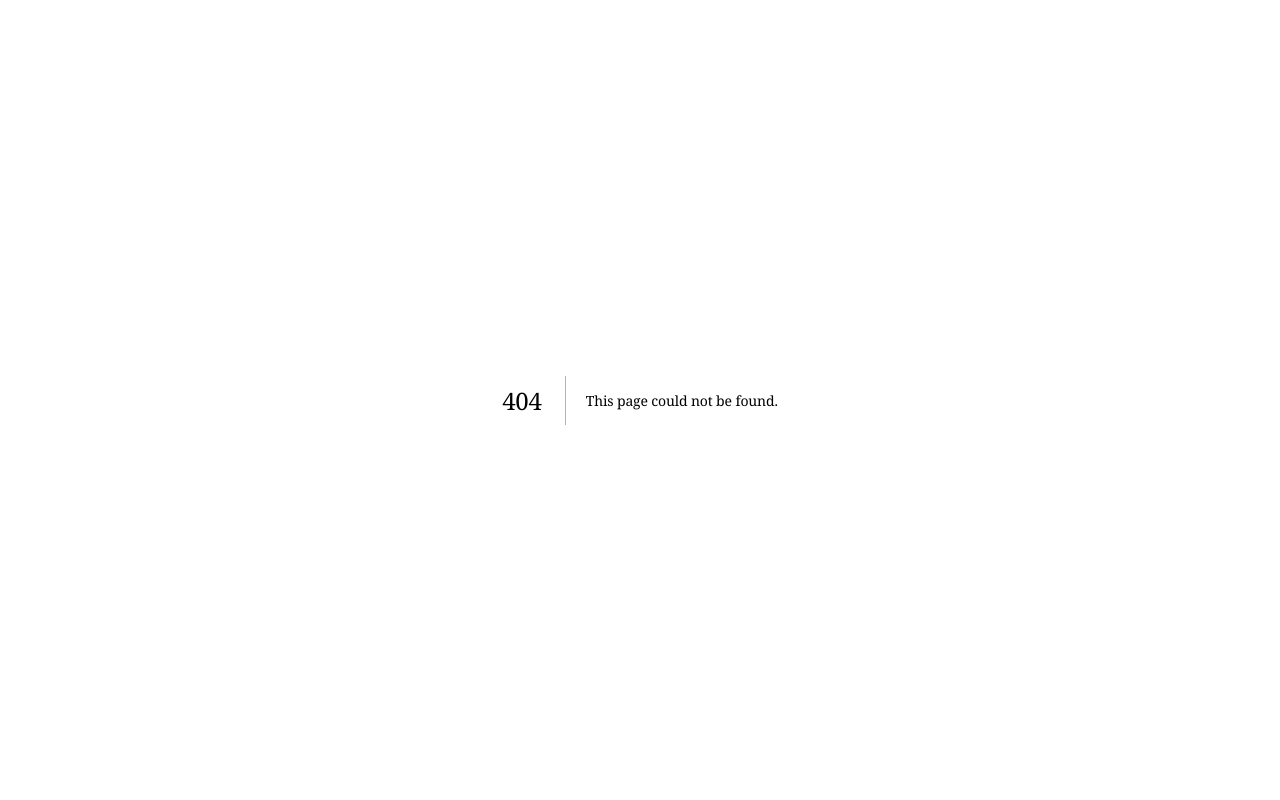
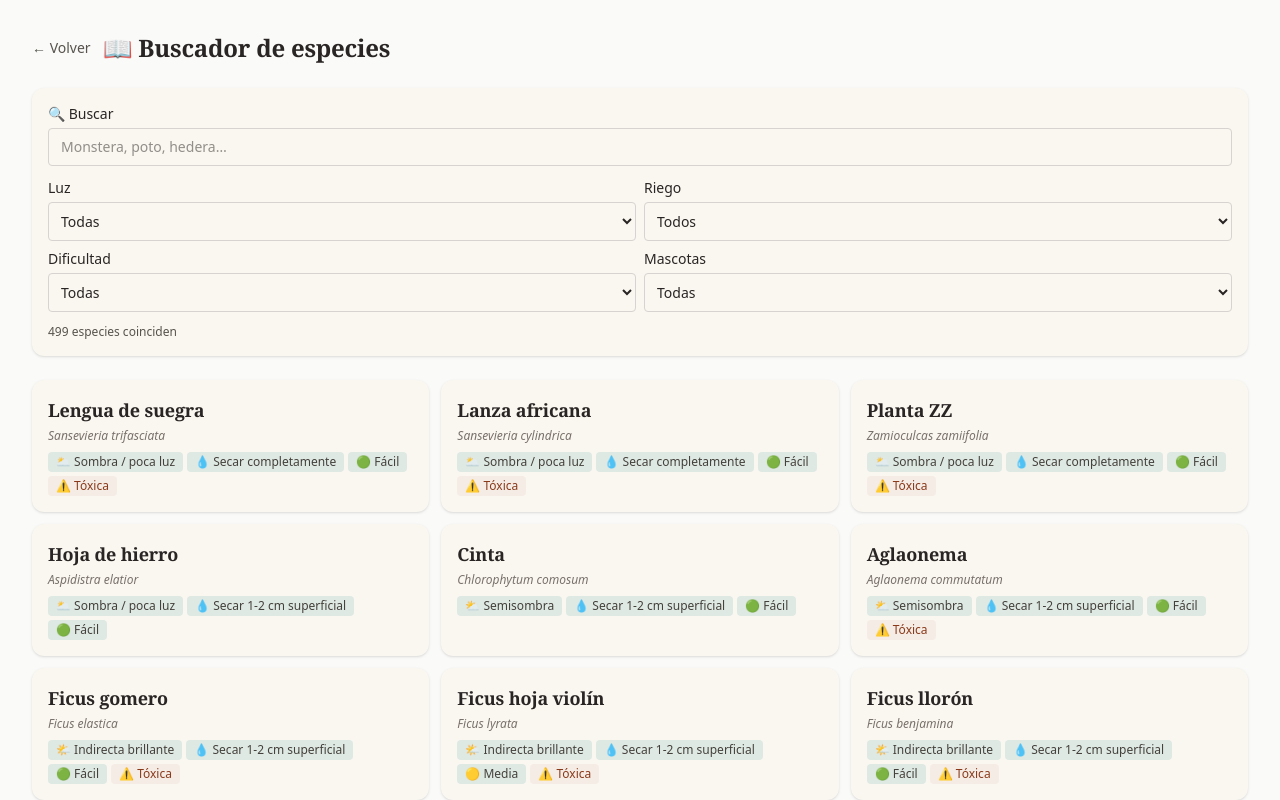
Before and after one commit to tot9308/Totoland, a Next.js app: page /species in a window 1280 px wide. Before the commit this address had no page. Shown: the top 800 px of the page. Built offline with nearby package versions, Linux system fonts and the light colour scheme.

Commit message:
1.0.4: buscador de especies con filtros y fichas detalladas

```diff
--- /dev/null
+++ b/app/species/[name]/page.tsx
@@ -0,0 +1,39 @@
+import Link from "next/link"
+import { findSpecies, LIGHT_LABELS, WATER_LABELS, MIST_LABELS, SUBSTRATE_LABELS, DIFF_LABELS, FLAG_LABELS, fertLabel } from "@/lib/species"
+
+export default function SpeciesDetailPage({ params }: { params: { name: string } }) {
+  const s = findSpecies(decodeURIComponent(params.name))
+  if (!s) return <main className="p-8"><p>Especie no encontrada.</p></main>
+
+  return (
+    <main className="min-h-screen bg-stone-50 p-4 md:p-8">
+      <header className="mb-6">
+        <Link href="/species" className="text-sm text-stone-600 hover:underline">← Volver</Link>
+        <h1 className="mt-2 text-2xl font-bold text-stone-800">{s.common}</h1>
+        <p className="text-sm italic text-stone-600">{s.sci}</p>
+      </header>
+
+      <section className="mb-6 rounded-xl bg-[#faf7f0] p-5 shadow-sm">
+        <h2 className="mb-3 text-lg font-semibold text-stone-800">🌿 Cuidados</h2>
+        <div className="grid grid-cols-1 gap-2 text-sm text-stone-700 md:grid-cols-2">
+          <p>☀️ <b>Luz:</b> {LIGHT_LABELS[s.light]}</p>
+          <p>💧 <b>Riego:</b> {WATER_LABELS[s.water].label} — {WATER_LABELS[s.water].check}</p>
+          <p>🌡️ <b>Temperatura:</b> {s.temp} °C</p>
+          <p>🌫️ <b>Pulverización:</b> {MIST_LABELS[s.mist]}</p>
+          <p>🪴 <b>Sustrato:</b> {SUBSTRATE_LABELS[s.substrate]}</p>
+          <p>🌾 <b>Abono:</b> {fertLabel(s.fert)}</p>
+          <p>🐶 <b>Tóxica para mascotas:</b> {s.toxic ? "sí" : "no"}</p>
+          <p>📊 <b>Dificultad:</b> {DIFF_LABELS[s.difficulty]}</p>
+          <p>💧 <b>Orientativo:</b> cada {s.ws} d en verano / {s.ww} d en invierno</p>
+        </div>
+        {s.flags && FLAG_LABELS[s.flags] && (
+          <p className="mt-3 text-sm text-stone-700">{FLAG_LABELS[s.flags]}</p>
+        )}
+      </section>
+
+      <p className="text-xs text-stone-500">
+        Orientativo: manda siempre lo que observes en tu casa.
+      </p>
+    </main>
+  )
+}
--- /dev/null
+++ b/app/species/page.tsx
@@ -0,0 +1,99 @@
+"use client"
+
+import { useState } from "react"
+import Link from "next/link"
+import { SPECIES, LIGHT_LABELS, WATER_LABELS, DIFF_LABELS, type SpeciesCard } from "@/lib/species"
+
+export default function SpeciesPage() {
+  const [lightFilter, setLightFilter] = useState<number | null>(null)
+  const [waterFilter, setWaterFilter] = useState<string | null>(null)
+  const [diffFilter, setDiffFilter] = useState<number | null>(null)
+  const [toxicFilter, setToxicFilter] = useState<boolean | null>(null)
+  const [query, setQuery] = useState("")
+
+  const filtered = SPECIES.filter(s => {
+    if (lightFilter !== null && s.light !== lightFilter) return false
+    if (waterFilter !== null && s.water !== waterFilter) return false
+    if (diffFilter !== null && s.difficulty !== diffFilter) return false
+    if (toxicFilter !== null && s.toxic !== toxicFilter) return false
+    if (query.trim()) {
+      const q = query.toLowerCase()
+      if (!s.sci.toLowerCase().includes(q) && !s.common.toLowerCase().includes(q)) return false
+    }
+    return true
+  })
+
+  return (
+    <main className="min-h-screen bg-stone-50 p-4 md:p-8">
+      <header className="mb-6 flex items-center gap-3">
+        <Link href="/" className="text-sm text-stone-600 hover:underline">← Volver</Link>
+        <h1 className="text-2xl font-bold text-stone-800">📖 Buscador de especies</h1>
+      </header>
+
+      <section className="mb-6 rounded-xl bg-[#faf7f0] p-4 shadow-sm">
+        <label className="mb-3 block text-sm text-stone-800">
+          🔍 Buscar
+          <input
+            value={query}
+            onChange={e => setQuery(e.target.value)}
+            placeholder="Monstera, poto, hedera…"
+            className="mt-1 w-full rounded border border-stone-300 px-3 py-2"
+          />
+        </label>
+        <div className="mb-3 grid grid-cols-2 gap-2">
+          <label className="block text-sm text-stone-800">
+            Luz
+            <select value={lightFilter ?? ""} onChange={e => setLightFilter(e.target.value ? Number(e.target.value) : null)}
+              className="mt-1 w-full rounded border border-stone-300 px-2 py-2">
+              <option value="">Todas</option>
+              {Object.entries(LIGHT_LABELS).map(([k, v]) => <option key={k} value={k}>{v}</option>)}
+            </select>
+          </label>
+          <label className="block text-sm text-stone-800">
+            Riego
+            <select value={waterFilter ?? ""} onChange={e => setWaterFilter(e.target.value || null)}
+              className="mt-1 w-full rounded border border-stone-300 px-2 py-2">
+              <option value="">Todos</option>
+              {Object.entries(WATER_LABELS).map(([k, v]) => <option key={k} value={k}>{v.label}</option>)}
+            </select>
+          </label>
+          <label className="block text-sm text-stone-800">
+            Dificultad
+            <select value={diffFilter ?? ""} onChange={e => setDiffFilter(e.target.value ? Number(e.target.value) : null)}
+              className="mt-1 w-full rounded border border-stone-300 px-2 py-2">
+              <option value="">Todas</option>
+              {Object.entries(DIFF_LABELS).map(([k, v]) => <option key={k} value={k}>{v}</option>)}
+            </select>
+          </label>
+          <label className="block text-sm text-stone-800">
+            Mascotas
+            <select value={toxicFilter === null ? "" : String(toxicFilter)}
+              onChange={e => setToxicFilter(e.target.value === "" ? null : e.target.value === "true")}
+              className="mt-1 w-full rounded border border-stone-300 px-2 py-2">
+              <option value="">Todas</option>
+              <option value="false">🐶 Seguras</option>
+              <option value="true">⚠️ Tóxicas</option>
+            </select>
+          </label>
+        </div>
+        <p className="text-xs text-stone-600">{filtered.length} especies coinciden</p>
+      </section>
+
+      <section className="grid gap-3 md:grid-cols-2 lg:grid-cols-3">
+        {filtered.map(s => (
+          <Link key={s.sci} href={`/species/${encodeURIComponent(s.sci)}`}
+            className="block rounded-xl bg-[#faf7f0] p-4 shadow-sm transition hover:bg-stone-100">
+            <h2 className="mb-1 text-lg font-semibold text-stone-800">{s.common}</h2>
+            <p className="mb-2 text-xs text-stone-500 italic">{s.sci}</p>
+            <div className="flex flex-wrap gap-1 text-xs">
+              <span className="rounded bg-[#dfe9e4] px-2 py-0.5 text-stone-700">{LIGHT_LABELS[s.light]}</span>
+              <span className="rounded bg-[#dfe9e4] px-2 py-0.5 text-stone-700">{WATER_LABELS[s.water].label}</span>
+              <span className="rounded bg-[#dfe9e4] px-2 py-0.5 text-stone-700">{DIFF_LABELS[s.difficulty]}</span>
+              {s.toxic && <span className="rounded bg-[#f5ece6] px-2 py-0.5 text-[#8a3a1a]">⚠️ Tóxica</span>}
+            </div>
+          </Link>
+        ))}
+      </section>
+    </main>
+  )
+}
--- a/components/AppMenu.tsx
+++ b/components/AppMenu.tsx
@@ -74,6 +74,10 @@ export default function AppMenu({ email, cemeteryCount, recoveryCount, onOpenSet
                 className="rounded px-3 py-2 text-left hover:bg-stone-100">
                 📚 Guía
               </Link>
+<Link href="/species" onClick={() => setOpen(false)}
+  className="rounded px-3 py-2 text-left hover:bg-stone-100">
+  📖 Buscador de especies
+</Link>
               <button onClick={() => { setOpen(false); onOpenTutorial() }}
                 className="block w-full rounded px-3 py-2 text-left hover:bg-stone-100">
                 🎓 Tutorial
```
